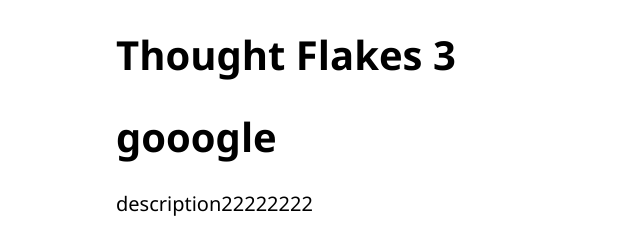
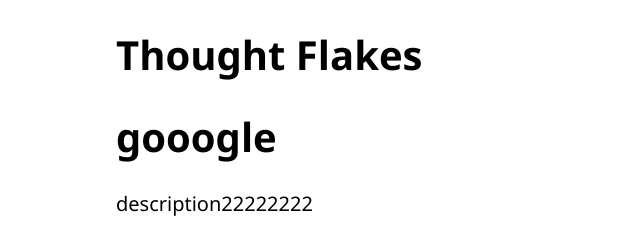
Before and after one commit to sayinathk/sayinathk.github.io, a Jekyll site: the page built from index.html, in a window 1280 px wide. Shown: the top 231 px of the page, without its empty margins (44-684 px from the left). Built offline with Jekyll 4.4.1, drawn with Linux system fonts in a browser that asks for light colours.

Commit message:
Update index.html

```diff
--- a/index.html
+++ b/index.html
@@ -2,12 +2,12 @@
 layout: post
 published: true
 ---
-<h1 class="maintitle"> Thought Flakes 3</h1>
+<h1 class="maintitle"> Thought Flakes </h1>
 
 
   {% for post in site.posts %}
   <h1>{{post.title}}</h1>
   <p>
-    {{post.description | truncate = 30}}
+    {{post.description}}
   </p>
   {% endfor %}
```
